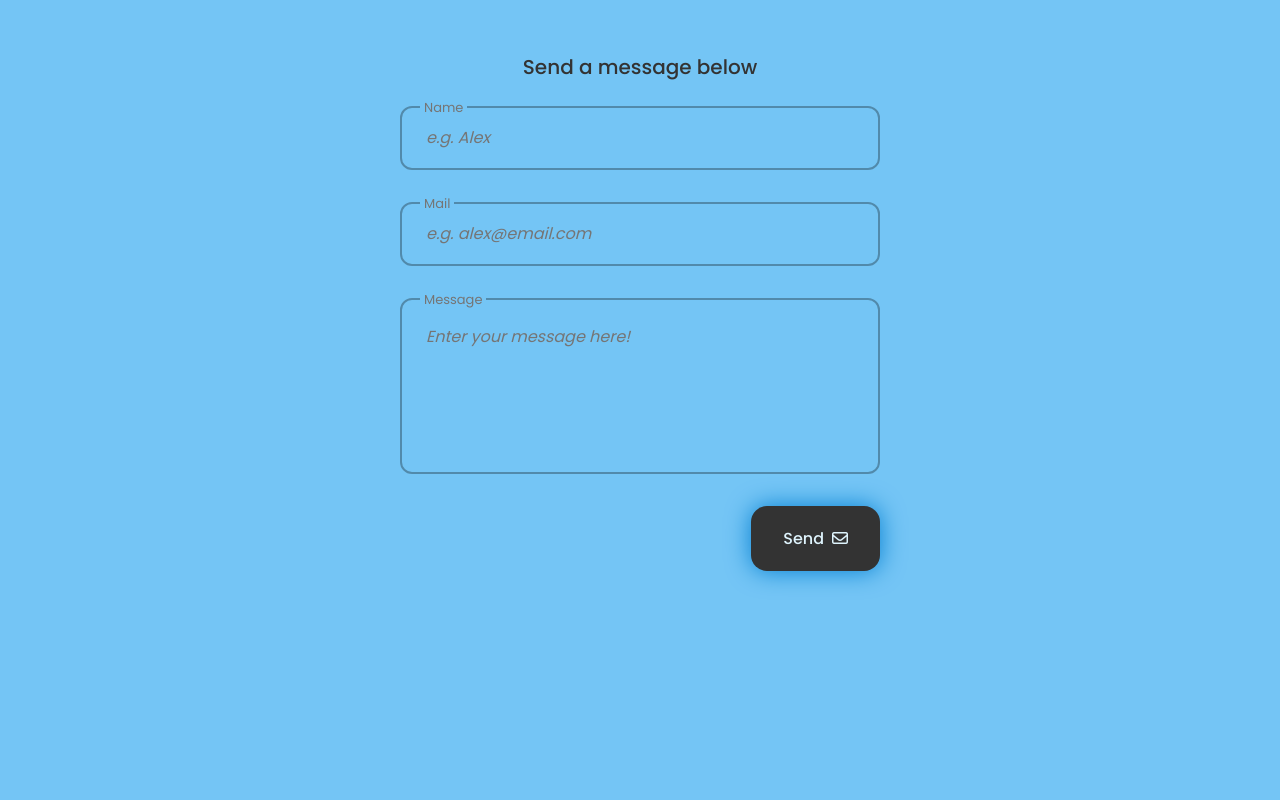
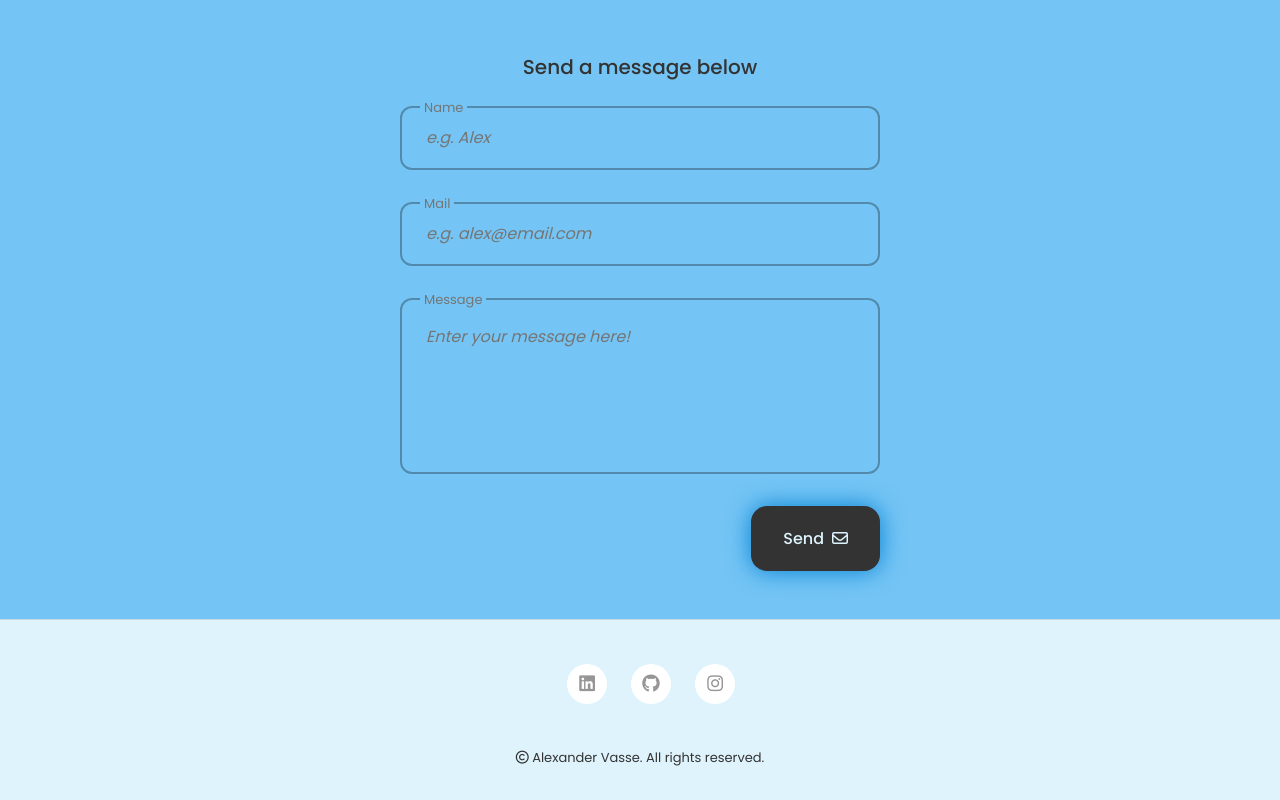
Before and after one commit to a-vasse/portfolio, a React (Create React App) app: page / in a window 1280 px wide. Shown: the part 3933-4733 px from the top of the page. Before the commit the page ends 4552 px from the top, so only its background shows below. Built offline with nearby package versions, Linux system fonts and the light colour scheme.

Commit message:
footer completed

```diff
--- a/src/App.js
+++ b/src/App.js
@@ -7,6 +7,7 @@ import Skills from './components/skills/Skills';
 import History from './components/history/History';
 import Photos from './components/photos/Photos';
 import Contact from './components/contact/Contact';
+import Footer from './components/footer/Footer';
 
 const App = () => {
   return (
@@ -20,6 +21,7 @@ const App = () => {
       <History />
       <Photos />
       <Contact />
+      <Footer />
     </main>
     </>
   )
--- /dev/null
+++ b/src/components/footer/Footer.jsx
@@ -0,0 +1,31 @@
+import React from 'react';
+import "./footer.css"
+const Footer = () => {
+  return (
+    <footer className="footer">
+      <div className="footer-container container">
+        <div className="footer-social">
+          <ul className="footer-icon-wrapper">
+            <a href="http://www.linkedin.com/in/alexandervasse" rel="noopener noreferrer" target="_blank">
+            <li className="footer-icon">
+              <i className="fab fa-linkedin"></i>
+            </li></a>
+            <a href="http://www.github.com/a-vasse" rel="noopener noreferrer" target="_blank">
+              <li className="footer-icon">
+              <i className="fab fa-github"></i>
+            </li></a>
+            <a href="http://www.instagram.com/usagishashin" rel="noopener noreferrer" target="_blank">
+              <li className="footer-icon">
+              <i className="fab fa-instagram"></i>
+            </li></a>
+          </ul>
+        </div>
+        <span className="footer-copy">
+        <i class="fa-regular fa-copyright"></i>{" "}Alexander Vasse. All rights reserved.
+        </span>
+      </div>
+    </footer>
+  );
+};
+
+export default Footer;
--- /dev/null
+++ b/src/components/footer/footer.css
@@ -0,0 +1,100 @@
+.footer {
+  background-color: var(--container-color);
+  border-top: 1px solid rgba(0, 0, 0, 0.1);
+}
+
+.footer-container {
+  padding: 2rem 0 2rem;
+}
+
+.footer-title, .footer-link {
+  color: var(--title-color);
+}
+
+.footer-title {
+  text-align: center;
+  margin-bottom: var(--mb-2);
+}
+
+.footer-link:hover {
+  color: var(--title-color-dark);
+}
+
+.footer-list {
+  display: flex;
+  justify-content: center;
+  column-gap: 1.5rem;
+  margin-bottom: var(--mb-2);
+}
+
+.footer-social {
+  display: flex;
+  justify-content: center;
+  column-gap: 1.25rem;
+}
+
+.footer-social-link {
+  background-color: var(--title-color);
+  color: var(--container-color);
+  font-size: 1.125rem;
+  padding: 0.4rem;
+  border-radius: 0.5rem;
+  display: inline-flex;
+}
+
+.footer-social-link:hover {
+  background-color: var(--title-color-dark);
+}
+
+.footer-copy {
+  display: block;
+  margin-top: 2rem;
+  color: var(--title-color);
+  text-align: center;
+  font-size: var(--smaller-font-size);
+}
+
+*:focus,
+*:active {
+  outline: none !important;
+  -webkit-tap-highlight-color: transparent;
+}
+
+.footer-icon-wrapper {
+  display: inline-flex;
+  list-style: none;
+  margin-left: 22px;
+}
+
+.footer-icon-wrapper .footer-icon {
+  color:#969696;
+  position: relative;
+  background: #ffffff;
+  border-radius: 50%;
+  margin: 12px;
+  width: 40px;
+  height: 40px;
+  font-size: 18px;
+  display: flex;
+  justify-content: center;
+  align-items: center;
+  flex-direction: column;
+  cursor: pointer;
+  transition: 0.3s;
+}
+
+.footer-icon-wrapper .footer-icon:hover {
+  box-shadow: 0 10px 10px rgba(0, 0, 0, 0.1);
+  background: #c7edfc;
+}
+
+
+/*=============== BREAKPOINTS ===============*/
+/* For large devices */
+@media screen and (max-width: 992px) {
+  .footer-social-link {
+      padding: 0.25rem;
+      border-radius: 0.25rem;
+      font-size: 1rem;
+  }
+}
```
Also changed, not shown: src/assets/files.svg (deleted).
